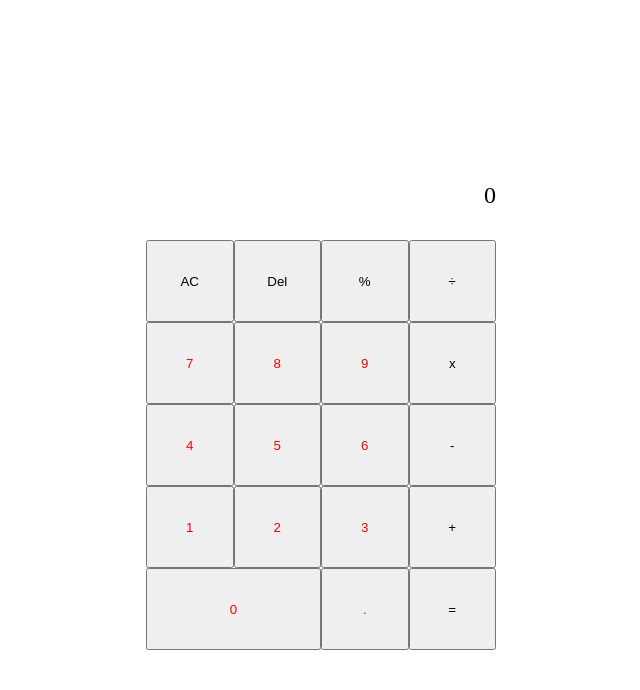
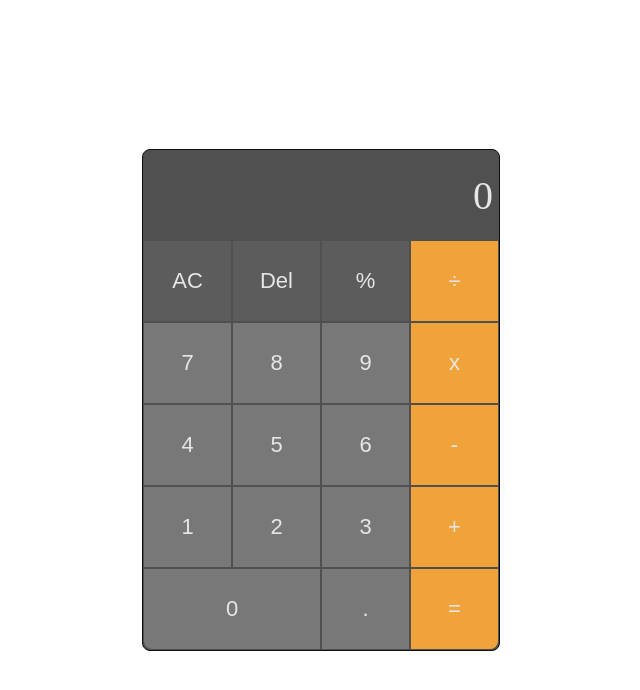
Before and after one commit to sogood17/caculatorMockUp, a plain HTML site: page index.html in a window 1280 px wide. Shown: the whole page, without its empty margins (319-959 px from the left). Drawn offline with Linux system fonts and the light colour scheme.

Commit message:
Update style.css

```diff
--- a/style.css
+++ b/style.css
@@ -5,7 +5,7 @@
 }
 
 body {
-    font-size: 1.5rem;
+    font-size: 2.5rem;
     height: 100vh;
     display:flex;
     justify-content: center;
@@ -13,8 +13,11 @@ body {
 }
 
 .container {
-    width: 350px;
-    height: 500px;
+    width: 358px;
+    height: 502px;
+    border: 1px solid rgb(14, 14, 14);
+    border-radius: 8px;
+    background-color: rgb(80, 80, 80);
 }
 
 .screen {
@@ -26,16 +29,22 @@ body {
 }
 
 .screen-number {
-    width: 350px;
     text-align: right;
     align-items: center;
     justify-content: flex-end;
+    color: rgb(230, 230, 230);
 }
+
+button {
+    border: 0;
+    padding: 1px;
+    margin:1px;
+}
+
 
 .line-one {
     float: left;
     margin: 0;
-    padding: 0;
     height: 82px;
 }
 
@@ -65,34 +74,41 @@ body {
 
 .top-btn {
     float: left;
-    margin: 0;
-    padding: 0;
-    width: 87.5px;
-    height: 82px;
+    width: 87px;
+    height: 80px;
+    color: rgb(230, 230, 230);
+    font-size: 22px;
+    background-color: rgb(92, 92, 92);
 }
 
 .right-btn {
     float: right;
-    margin: 0;
-    padding: 0;
-    width: 87.5px;
-    height: 82px;
+    width: 87px;
+    height: 80px;
+    color: rgb(230, 230, 230);
+    font-size: 22px;
+    background-color: rgb(239, 163, 58);
 }
 
 .number-btn {
     float: left;
-    color: red;
-    margin: 0;
-    padding: 0;
-    width: 87.5px;
-    height: 82px;
+    width: 87px;
+    height: 80px;
+    color: rgb(230, 230, 230);
+    font-size: 22px;
+    background-color: rgb(120, 120, 120);
 }
 
 .zero {
     float: left;
-    color: red;
-    margin: 0;
-    padding: 0;
-    width: 175px;
-    height: 82px;
+    width: 176px;
+    height: 80px;
+    color: rgb(230, 230, 230);
+    font-size: 22px;
+    background-color: rgb(120, 120, 120);
+    border-bottom-left-radius: 8px;
 }
+
+.line-five .right-btn {
+    border-bottom-right-radius: 8px;
+}
```
